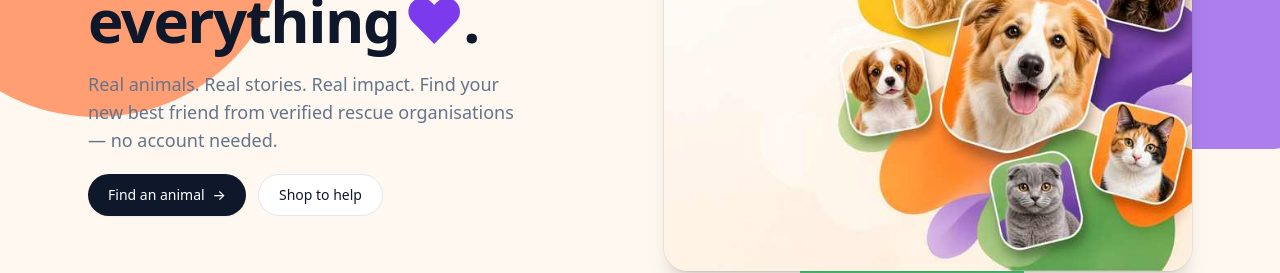
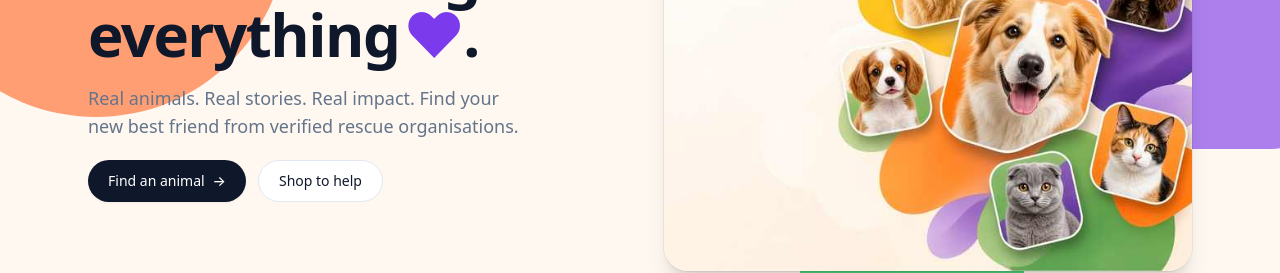
Before and after one commit to Omitofo/devos-rescue-pawtrol, a Next.js app: page / in a window 1280 px wide. Shown: the part 203-476 px from the top of the page. Built offline with nearby package versions, Linux system fonts and the light colour scheme; no server answers; the database is empty.

Commit message:
Hero: sub-title fix

```diff
--- a/src/app/page.tsx
+++ b/src/app/page.tsx
@@ -79,7 +79,7 @@ export default async function HomePage({
             </h1>
             <p className="max-w-md text-sm leading-relaxed text-primary/80 sm:text-base sm:text-muted-foreground lg:text-lg">
               Real animals. Real stories. Real impact. Find your new best friend
-              from verified rescue organisations — no account needed.
+              from verified rescue organisations.
             </p>
             <div className="flex flex-wrap gap-3">
               <a
```
